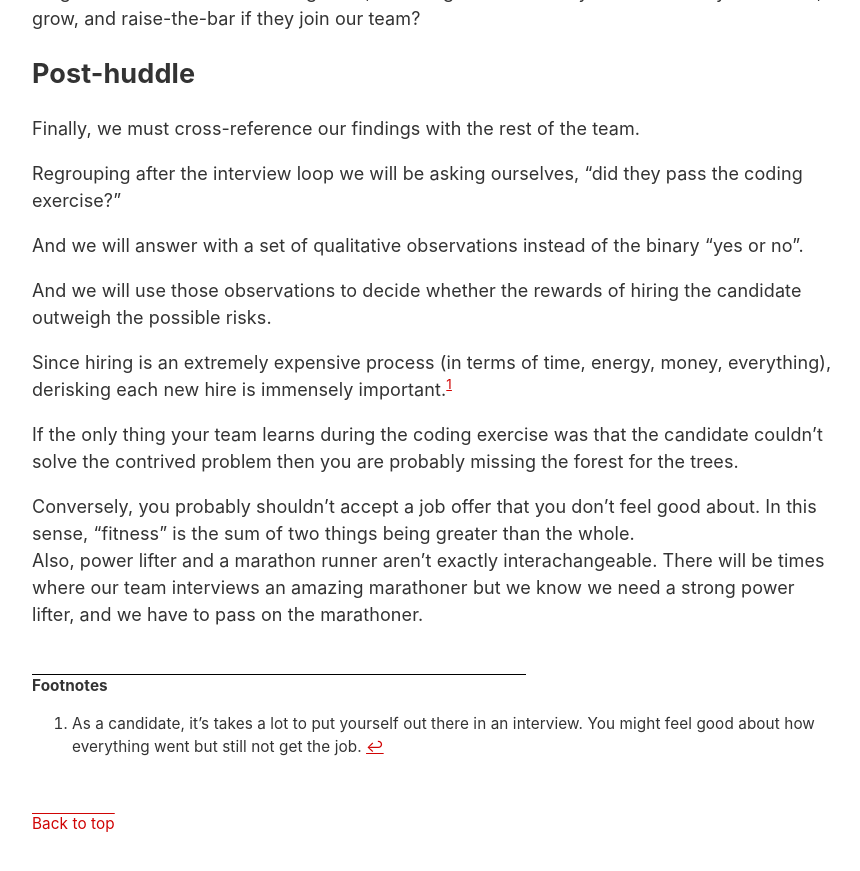
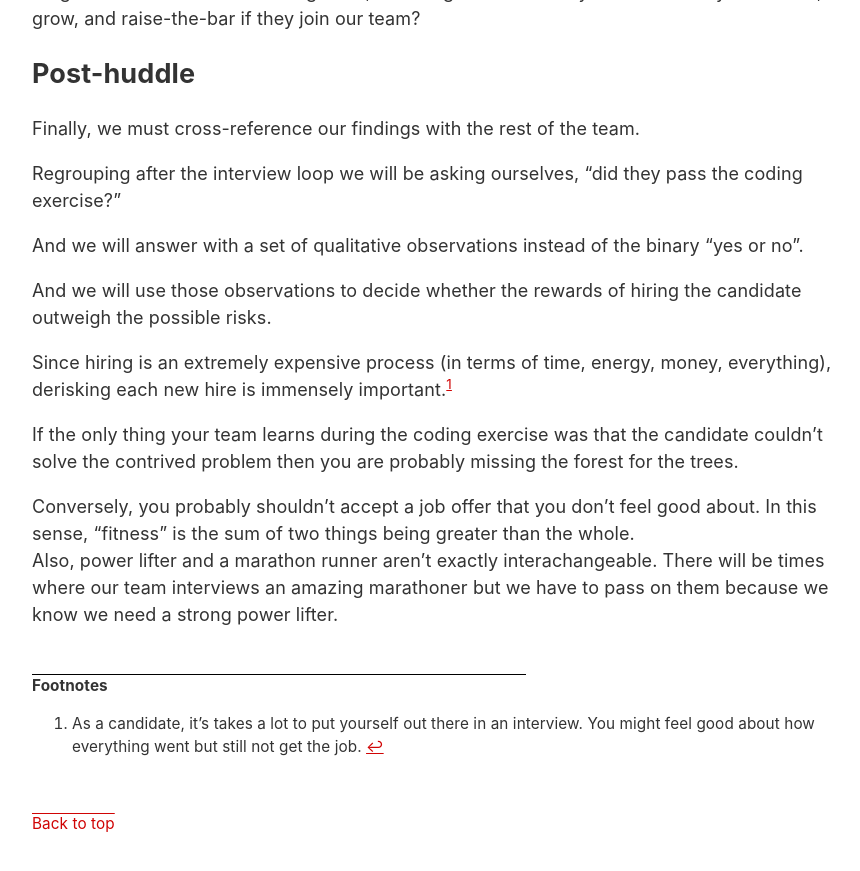
Before and after one commit to matyus/matyus.github.com, a Jekyll site: the page built from _posts/2023-02-13-did-they-pass-the-coding-exercise.md, in a window 1280 px wide and 900 px high, scrolled down 2027 px. Shown: the top 871 px of the window, without its empty margins (208-1068 px from the left). Built offline with Jekyll 4.4.1, drawn with Linux system fonts in a browser that asks for light colours; our own code applies the rules of GitHub Pages for plain Markdown files.

Commit message:
Update 2023-02-13-did-they-pass-the-coding-exercise.md

```diff
--- a/_posts/2023-02-13-did-they-pass-the-coding-exercise.md
+++ b/_posts/2023-02-13-did-they-pass-the-coding-exercise.md
@@ -88,4 +88,4 @@ If the only thing your team learns during the coding exercise was that the candi
 
 [^recovery]: As a candidate, it's takes a lot to put yourself out there in an interview. You might feel good about how everything went but still not get the job.
 Conversely, you probably shouldn't accept a job offer that you don't feel good about. In this sense, "fitness" is the sum of two things being greater than the whole.
-Also, power lifter and a marathon runner aren’t exactly interachangeable. There will be times where our team interviews an amazing marathoner but we know we need a strong power lifter, and we have to pass on the marathoner.
+Also, power lifter and a marathon runner aren’t exactly interachangeable. There will be times where our team interviews an amazing marathoner but we have to pass on them because we know we need a strong power lifter.
```
